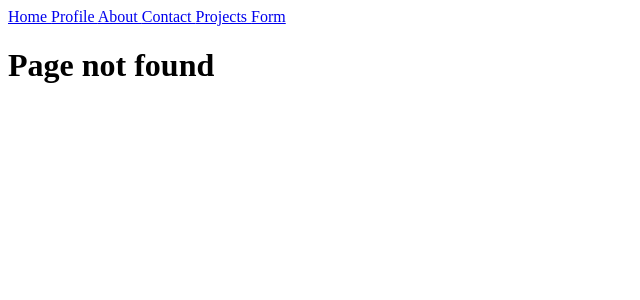
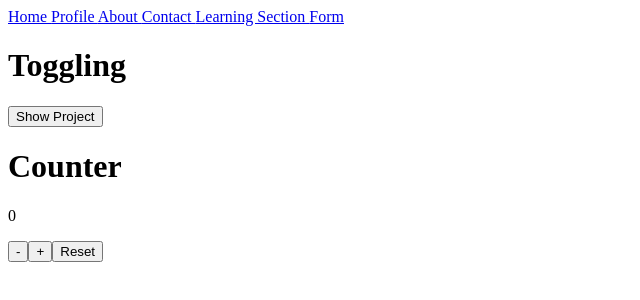
Before and after one commit to jvillad/react-learnings-repo, a React (Vite) app in the folder intro-to-react-router/: page /learning_section in a window 1280 px wide. Before the commit this address had no page. Shown: the top 300 px of the page, without its empty margins (0-640 px from the left). Built offline with nearby package versions, Linux system fonts and the light colour scheme.

Commit message:
added counter exercise with custom hook

```diff
--- a/intro-to-react-router/src/App.jsx
+++ b/intro-to-react-router/src/App.jsx
@@ -4,7 +4,7 @@ import { Home } from "./pages/Home";
 import { About } from "./pages/About";
 import { Contact } from "./pages/Contact";
 import { useState, createContext } from "react";
-import { Project } from "./pages/Project";
+import { LearningSection } from "./pages/LearningSection";
 import Navbar from "./Navbar";
 import Profile from "./pages/Profile";
 import Form from "./pages/Form";
@@ -24,7 +24,7 @@ function App() {
             <Route path="/profile" element={<Profile />} />
             <Route path="/about" element={<About />} />
             <Route path="/contact" element={<Contact />} />
-            <Route path="/project" element={<Project />} />
+            <Route path="/learning_section" element={<LearningSection />} />
             <Route path="/form" element={<Form />} />
             <Route path="*" element={<h1>Page not found</h1>} />
           </Routes>
--- a/intro-to-react-router/src/Navbar.jsx
+++ b/intro-to-react-router/src/Navbar.jsx
@@ -6,7 +6,7 @@ const Navbar = () => {
       <Link to="/profile"> Profile </Link>
       <Link to="/about"> About </Link>
       <Link to="/contact"> Contact </Link>
-      <Link to="/project"> Projects </Link>
+      <Link to="/learning_section"> Learning Section </Link>
       <Link to="/form"> Form </Link>
     </div>
   );
--- /dev/null
+++ b/intro-to-react-router/src/pages/LearningSection.jsx
@@ -0,0 +1,21 @@
+import { useToggle } from "../reusableHook/useToggle";
+import useCounter from "../reusableHook/useCounter";
+
+export const LearningSection = () => {
+  // custom hook to toggle
+  const [show, toggle] = useToggle();
+  const { count, increase, decrease, reset } = useCounter(0);
+
+  return (
+    <div>
+      <h1>Toggling</h1>
+      <button onClick={toggle}>{!show ? "Show Project" : "Hide"}</button>
+      {show && <h1>The Project</h1>}
+      <h1>Counter</h1>
+      <p>{count}</p>
+      <button onClick={decrease}>-</button>
+      <button onClick={increase}>+</button>
+      <button onClick={reset}>Reset</button>
+    </div>
+  );
+};
--- a/intro-to-react-router/src/pages/Project.jsx
+++ /dev/null
@@ -1,11 +0,0 @@
-import { useToggle } from "../useToggle";
-
-export const Project = () => {
-  const [show, toggle] = useToggle();
-  return (
-    <div>
-      <button onClick={toggle}>{!show ? "Show Project" : "Hide"}</button>
-      {show && <h1>The Project</h1>}
-    </div>
-  );
-};
--- /dev/null
+++ b/intro-to-react-router/src/reusableHook/useCounter.js
@@ -0,0 +1,21 @@
+import { useState } from "react";
+
+const useCounter = (initialValue = 0) => {
+  const [count, setCount] = useState(initialValue);
+
+  const decrease = () => {
+    setCount((count) => (count !== 0 ? count - 1 : count));
+  };
+
+  const increase = () => {
+    setCount((count) => count + 1);
+  };
+
+  const reset = () => {
+    setCount(0);
+  };
+
+  return { count, decrease, increase, reset };
+};
+
+export default useCounter;
```
Also changed, not shown: intro-to-react-router/src/reusableHook/useToggle.js (renamed from intro-to-react-router/src/useToggle.js).
